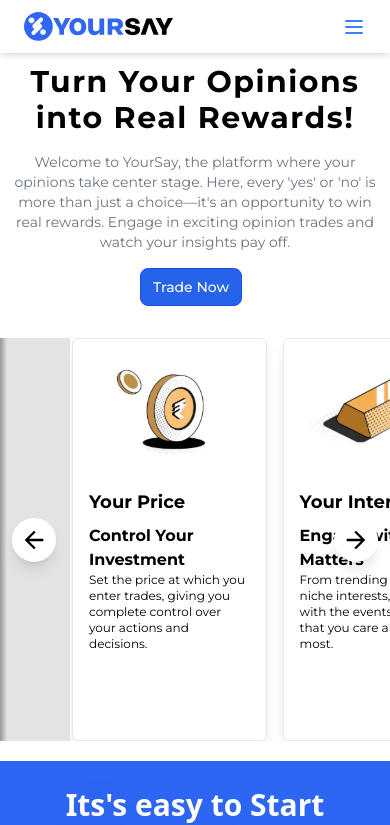
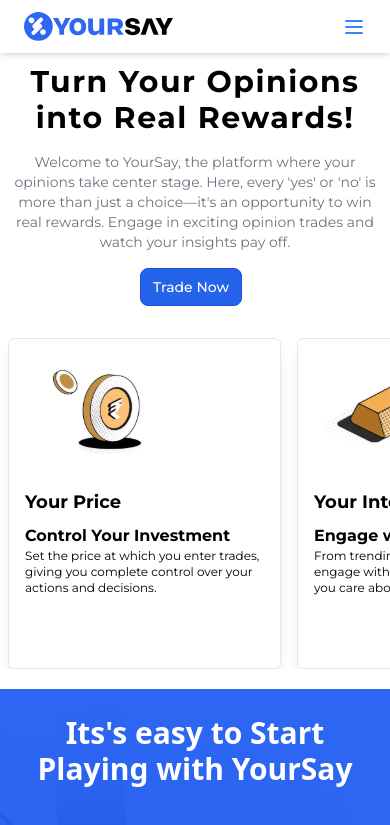
Before and after one commit to SinghRohan001/YourSay_HomePage, a React (Vite) app: page / in a window 390 px wide. Shown: the top 825 px of the page. Built offline with nearby package versions, Linux system fonts and the light colour scheme.

Commit message:
changes done

```diff
--- a/src/Pages/HomePage.jsx
+++ b/src/Pages/HomePage.jsx
@@ -31,7 +31,7 @@
                 className="lg:max-w-[890px] xl:max-w-[1120px] md:max-w-[620px]"
               />
             </div>
-            <div className="absolute xl:mt-52 lg:mt-16 mt-52 animate-[rotateAlternating_25s_linear_infinite] z-0 hidden md:block lg:block">
+            <div className="absolute xl:mt-52 lg:mt-16 mt-52 animate-[rotateAlternating_25s_linear_infinite] z-0 hidden md:block lg:block ">
               <img
                 src={rotate2}
                 alt="Rotating background 1"
@@ -42,16 +42,19 @@
         </div>
 
         <div className="flex relative justify-center w-full items-start  mb-6">
-          <div className="w-[100%] lg:w-[50%] xl:w-[35%] md:w-[50%] mt-16 lg:mt-24 xl:mt-28 md:mt-20 flex flex-col justify-center">
-            <h1 className="lg:text-3xl xl:text-5xl md:text-lg w-full text-3xl lg:mt-0 md:mt-0 text-center font-montserrat font-[700] tracking-wider">
+          <div className="w-[100%] lg:w-[50%] xl:w-[35%] md:w-[50%] 2xl:w-[18%] 3xl:w-[13%] mt-16 lg:mt-24 xl:mt-28 md:mt-20 flex flex-col justify-center">
+            <h1 className="lg:text-3xl xl:text-5xl  md:text-lg 2xl:text-3xl w-full text-3xl lg:mt-0 md:mt-0 text-center font-montserrat font-[700] tracking-wider">
               Turn Your Opinions into Real Rewards!
             </h1>
-            <p className="text-center text-gray-500 lg:mt-4 xl:mt-6 md:mt-2 mt-4 lg:text-[12px] xl:text-[14px] md:text-[8px] text-sm lg:px-16 xl:px-10 md:px-16 px-2 font-montserrat font-[400]">
+            <div className="">
+            <p className="text-center text-gray-500 lg:mt-4 xl:mt-6 md:mt-2 mt-4 lg:text-[12px] xl:text-[14px] md:text-[8px] text-sm lg:px-16 xl:px-10  md:px-16  px-2 font-montserrat font-[400]">
               Welcome to YourSay, the platform where your opinions take center
               stage. Here, every 'yes' or 'no' is more than just a choice—it's
               an opportunity to win real rewards. Engage in exciting opinion
               trades and watch your insights pay off.
             </p>
+            </div>
+
             <div className="lg:mt-4 xl:mt-6 md:mt-3 mt-4 flex justify-center">
               <button
                 type="button"
--- a/src/components/Card.jsx
+++ b/src/components/Card.jsx
@@ -7,7 +7,6 @@
 import mf from "../assets/MF.svg";
 import arrow from "../assets/arrow1.svg";
 import arrow1 from "../assets/arrow2.svg";
-
 
 const cardData = [
   {
@@ -69,10 +68,7 @@
     <div className="w-full flex flex-col justify-center relative">
       {/* Left Arrow */}
       <div
-        className="absolute w-[70px] h-full"
-        style={{
-          background: "linear-gradient(90deg, #979797 0%, #E3E3E3 10%)",
-        }}
+        className="absolute hidden lg:block md:block w-[70px] h-full"
       >
         <button
           className="absolute left-3 top-1/2 transform bg-white -translate-y-1/2  shadow-lg rounded-full p-2 z-10"
@@ -85,12 +81,12 @@
       {/* Card Container */}
       <div
         ref={scrollRef}
-        className="w-full flex overflow-x-scroll lg:pl-10 lg:pr-14 pl-14 pr-14 hide-scrollbar scroll-smooth"
+        className="w-full flex overflow-x-scroll  lg:px-12 md:px-12 hide-scrollbar scroll-smooth"
       >
         {cardData.map((card, index) => (
           <div
             key={index}
-            className="w-full sm:w-1/2 lg:w-1/4 md:min-w-[33.33%] lg:min-w-[25%] min-w-[70%] border rounded-md shadow-lg p-4 lg:py-6 md:py-6 py-2 ml-4"
+            className="w-full sm:w-1/2 lg:w-1/4 md:min-w-[33.33%] lg:min-w-[25%] min-w-[70%] border rounded-md shadow-lg p-4 lg:py-6 md:py-6 py-2 mx-2"
           >
             <div className="mb-4">
               <img className="w-25" src={card.imgSrc} alt={card.title} />
@@ -112,17 +108,14 @@
 
       {/* Right Arrow */}
       <div
-        className="absolute right-0 w-[70px] h-full"
-        style={{
-          background: "linear-gradient(to left, #979797 0%, #E3E3E3 -10)",
-        }}
+        className="absolute hidden lg:block md:block right-0 w-[70px] h-full"
       >
-      <button
-        className="absolute right-3 top-1/2 transform -translate-y-1/2 bg-white shadow-lg rounded-full p-2 z-10"
-        onClick={scrollRight}
-      >
-        <img src={arrow1} className=""/>
-      </button>
+        <button
+          className="absolute right-3 top-1/2 transform -translate-y-1/2 bg-white shadow-lg rounded-full p-2 z-10"
+          onClick={scrollRight}
+        >
+          <img src={arrow1} className="" />
+        </button>
       </div>
     </div>
   );
--- a/tailwind.config.js
+++ b/tailwind.config.js
@@ -9,6 +9,10 @@
       fontFamily: {
         montserrat: ['Montserrat', 'sans-serif'],
       },
+      screens: {
+        '2xl': '2000px',
+        '3xl': '2700px'
+      },
     },
   },
   plugins: [],
```
